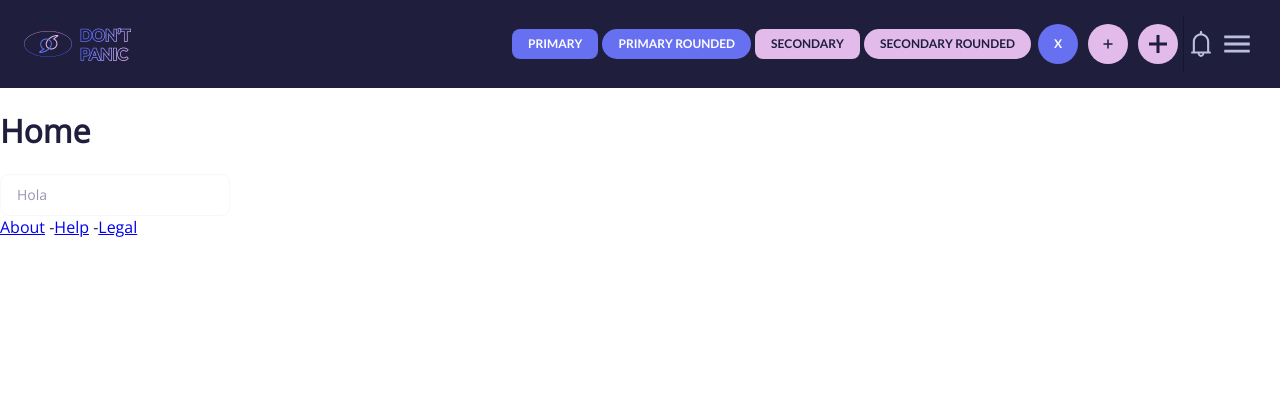
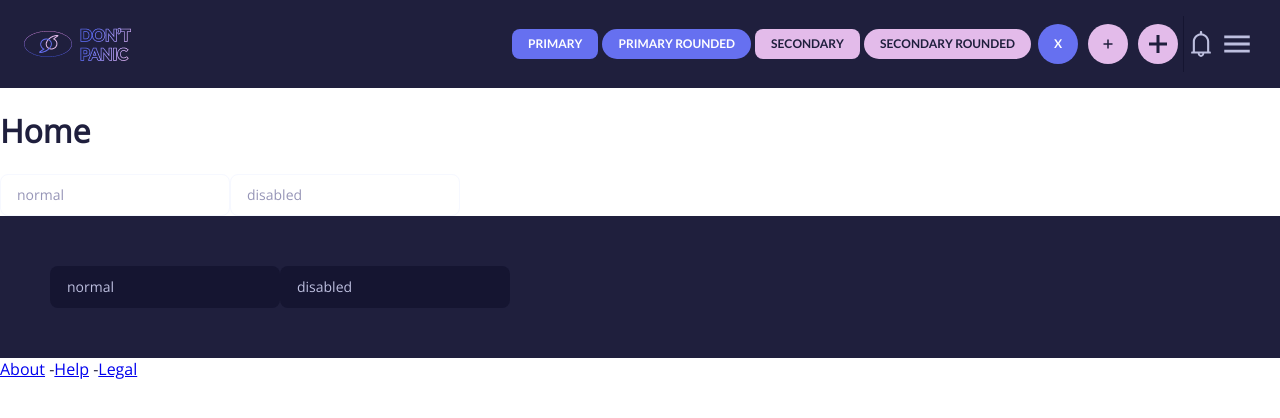
Before and after one commit to ByYuto/GuideToTheGalaxyFrontend, a React (Create React App) app: page / in a window 1280 px wide. Shown: the top 418 px of the page. Built offline with nearby package versions, Linux system fonts and the light colour scheme.

Commit message:
- Implementing a dark mode for components

```diff
--- a/src/components/Layout/Theme.js
+++ b/src/components/Layout/Theme.js
@@ -10,12 +10,11 @@ body {
   -moz-osx-font-smoothing: grayscale;
 }
 
-* {
-  box-sizing: border-box;
-}
+
 `
 
 export default {
+  isDark: false,
   baseColors: {
     darker: "#151531",
     dark: "#1F1F3D",
--- a/src/components/UI/Input.js
+++ b/src/components/UI/Input.js
@@ -1,5 +1,5 @@
-import React, { useRef } from 'react';
-import styled, { css } from 'styled-components';
+import React, { useRef, useContext } from 'react';
+import styled, { css, ThemeContext } from 'styled-components';
 import PropTypes from 'prop-types';
 import Button from './Button';
 import { IoIosClose } from 'react-icons/io';
@@ -7,24 +7,24 @@ const StyledInputContainer = styled.div`
   display: inline-block;
   position: relative;
 
-
   input {
     all: unset;
 
     font-family: 'Open Sans';
-    border: 1px solid ${props => props.theme.baseColors.light};
-    color: ${props => props.theme.baseColors.dark};
+    border: 1px solid ${props => props.theme.isDark ? "transparent" : props.theme.baseColors.light};
+    color: ${props => props.theme.isDark ? props.theme.baseColors.light : props.theme.baseColors.dark};
     border-radius: 8px;
     font-size: 14px;
     line-height: 22px;
     padding: 9px 35px 9px 16px;
+    background: ${props => props.theme.isDark ? props.theme.baseColors.darker : "white"};
 
     &:focus {
       border: 1px solid ${props => props.theme.accentColors.primary.color};
     }
 
     &::placeholder {
-      color: ${props => props.theme.baseColors.middle};
+      color: ${props => props.theme.isDark ? props.theme.baseColors.middleLight : props.theme.baseColors.middle};
     }
 
 
@@ -35,12 +35,11 @@ const StyledInputContainer = styled.div`
 
     .clear {
       display: block;
-
       input {
         border: 1px solid ${props => props.theme.accentColors.primary.color};
       }
       &:hover{
-        color: ${props => props.theme.baseColors.dark};
+        color: ${props => props.theme.isDark ? props.theme.baseColors.light : props.theme.baseColors.dark};
       }
     }
 
@@ -57,8 +56,9 @@ const StyledInputContainer = styled.div`
   }
 `
 
-
 const Input = ({ children, value, onChange, ...props }) => {
+  const theme = useContext(ThemeContext);
+  console.log(theme);
   const inputRef = useRef(null);
   const onInputChange = (e) => {
     onChange && onChange(e.target.value);
--- a/src/views/Home.js
+++ b/src/views/Home.js
@@ -1,14 +1,24 @@
-import React, { useState } from "react";
+import React, { useState, useContext } from "react";
 import Input from "../components/UI/Input";
+import { ThemeProvider, ThemeContext } from "styled-components";
 
 export default function Home() {
   const [texto, setTexto] = useState("");
+  const themeContext = useContext(ThemeContext);
   return (
     <div className="home">
       <h1>Home</h1>
 
-      <Input type="text" placeholder="Hola" value={texto} onChange={value => setTexto(value)} />
+      <Input type="text" placeholder="normal" value={texto} onChange={value => setTexto(value)} />
+      <Input type="text" placeholder="disabled" value={texto} onChange={value => setTexto(value)} disabled />
 
+      <ThemeProvider theme={{ isDark: true }}>
+        <div style={{ backgroundColor: "#1F1F3D", padding: "50px" }}>
+          <Input type="text" placeholder="normal" value={texto} onChange={value => setTexto(value)} />
+          <Input type="text" placeholder="disabled" value={texto} onChange={value => setTexto(value)} disabled />
+        </div>
+      </ThemeProvider>
     </div>
+
   );
 }
```
